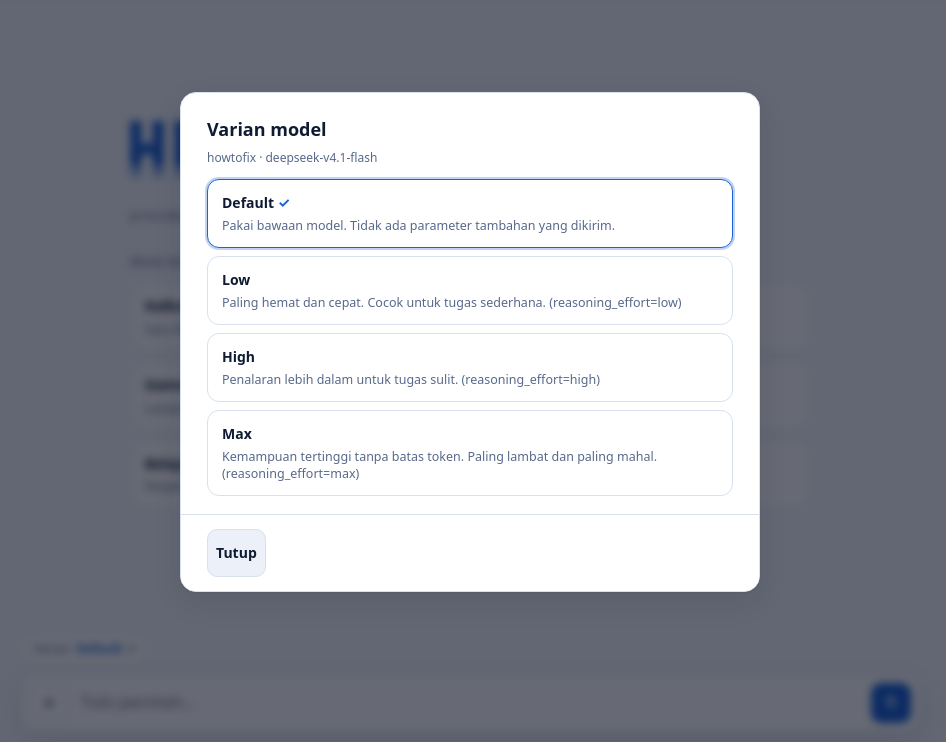
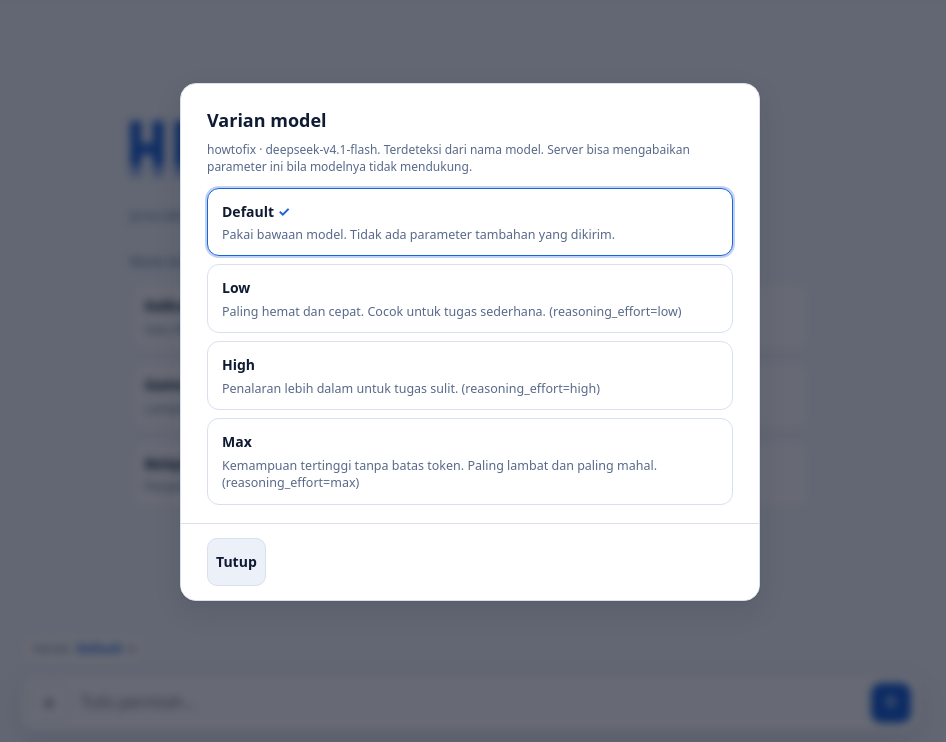
Before and after one commit to bnsbluss/bnsbluss.github.io, a plain HTML site: page hrai/index.html in a window 1280 px wide. Both pictures are taken after a click on the button "Varian model: Default". Shown: the part 58-800 px from the top of the page, without its empty margins (170-1116 px from the left). Drawn offline with Linux system fonts and the light colour scheme.

Commit message:
Add files via upload

```diff
--- a/hrai/index.html
+++ b/hrai/index.html
@@ -460,6 +460,8 @@ body{font-size:var(--fs,15px)}
 .vo:hover{border-color:var(--dim)}
 .vo.on{border-color:var(--acc);box-shadow:0 0 0 2px color-mix(in srgb,var(--acc) 28%,transparent)}
 .vo.on b::after{content:" ✓";color:var(--acc)}
+.vpill.off{opacity:.75;border-style:dashed}
+.vpill.off i{font-size:12px}
 </style></head>
 <body>
 
@@ -746,12 +748,15 @@ let SG=null,TC=0,FR="";
 const TRUNC=/^(length|max_tokens|MAX_TOKENS|max_output_tokens)$/;
 const NUDGE={budget:"[sistem] Kamu berpikir terlalu lama tanpa menghasilkan hasil, jadi prosesnya dihentikan. Jangan berpikir panjang lagi: langsung ambil keputusan dan kerjakan (tulis file / panggil tool) memakai rencana di catatan pemikiranmu. Untuk file besar, tulis bertahap.",length:"[sistem] Jawabanmu terpotong karena batas token output, jadi tool call terakhir tidak dijalankan. Jangan ulangi pemikiran panjang: langsung lanjutkan tugas. Untuk file besar, tulis bertahap (kerangka dulu, lalu tambahkan per bagian dengan edit) agar tiap langkah pendek.",empty:"[sistem] Responsmu berhenti sebelum menghasilkan jawaban atau tool call. Langsung lanjutkan tugas memakai rencana di catatan pemikiranmu; jangan ulangi pemikiran panjang. Untuk file besar, tulis bertahap."};
 const MT=()=>C.maxTok||32000,BG=()=>C.budget??8000;
-/* ---- varian model: default · low · mid · high · xhigh · max (menyesuaikan model/provider) ---- */
+/* ---- varian model: default · low · mid · high · xhigh · max (terdeteksi otomatis per model) ---- */
 const VLAB={default:"Default",low:"Low",mid:"Mid",high:"High",xhigh:"XHigh",max:"Max"};
 const VDES={default:"Pakai bawaan model. Tidak ada parameter tambahan yang dikirim.",low:"Paling hemat dan cepat. Cocok untuk tugas sederhana.",mid:"Seimbang antara kecepatan, biaya, dan kualitas.",high:"Penalaran lebih dalam untuk tugas sulit.",xhigh:"Lebih dalam dari High, untuk coding agentik yang panjang.",max:"Kemampuan tertinggi tanpa batas token. Paling lambat dan paling mahal."};
-const VORD=["low","mid","high","xhigh","max"],VNONE={fmt:"",levels:[],map:{}},EFF={low:"low",mid:"medium",high:"high",xhigh:"xhigh",max:"max"};
-let VBAD={},LRC="";
-const vbk=p=>p.id+"|"+p.model;
+const VSRC={server:"Terdeteksi dari daftar model milik server",nama:"Terdeteksi dari nama model",manual:"Dipaksa manual"};
+const VORD=["low","mid","high","xhigh","max"],VNONE={fmt:"",levels:[],map:{},src:""},EFF={low:"low",mid:"medium",high:"high",xhigh:"xhigh",max:"max"};
+let VBAD={},LRC="",VCAP={},VPT={};
+try{VCAP=JSON.parse(LS.getItem("hrai.vcap")||"{}")||{};VPT=JSON.parse(LS.getItem("hrai.vcapT")||"{}")||{}}catch{VCAP={};VPT={}}
+const vcapSave=()=>{try{LS.setItem("hrai.vcap",JSON.stringify(VCAP));LS.setItem("hrai.vcapT",JSON.stringify(VPT))}catch{}};
+const vbk=p=>p.id+"|"+p.model,vbl=(p,k)=>vbk(p)+"|"+k;
 const hostOf=u=>((String(u||"").match(/^https?:\/\/([^\/?#]+)/i)||[])[1]||"").toLowerCase();
 const mctOf=p=>hostOf(p.url)==="api.openai.com"&&/^(o\d|gpt-5)/i.test(String(p.model||"").split("/").pop());
 const lastRealUser=()=>{for(let i=H.length-1;i>=0;i--)if(H[i].role==="user"&&!H[i].sys&&!H[i].sum)return i;return-1};
@@ -760,16 +765,36 @@ function claudeLv(id){if(/mythos-preview/.test(id))return["low","mid","high","ma
  if(f==="opus"&&a===4)return b>=7?["low","mid","high","xhigh","max"]:b===6?["low","mid","high","max"]:b===5?["low","mid","high"]:null;
  if(f==="sonnet"&&a===4&&b===6)return["low","mid","high","max"];
  return null}
-function varSpec(p){const id=String(p.model||"").toLowerCase(),bare=id.split("/").pop(),host=hostOf(p.url),fm=p.vfmt||"auto",S=(fmt,levels,map,x)=>Object.assign({fmt,levels,map},x||{});
- if(fm==="off"||!bare)return VNONE;
- if(p.type==="anthropic"){const lv=claudeLv(bare);return lv?S("an",lv,EFF):VNONE}
- if(p.type==="gemini"){if(/image|tts|embed|live|audio|veo|imagen|robotics/.test(bare))return VNONE;const g=/gemini-(\d+)(?:\.(\d+))?/.exec(bare);if(!g)return VNONE;if(+g[1]>=3)return S("g3",["low","mid","high"],{low:"low",mid:"medium",high:"high"});if(+g[1]===2&&g[2]==="5")return S("g25",["low","mid","high","max"],{low:1024,mid:8192,high:16384,max:/pro/.test(bare)?32768:24576});return VNONE}
- if(fm==="effort")return S("ef",VORD,EFF);
- if(fm==="reasoning")return S("or",VORD,EFF);
- if(host==="openrouter.ai"){const cap=(C.vcap||{})[vbk(p)];if(cap===0)return VNONE;let lv=VORD;if(Array.isArray(cap)){lv=VORD.filter(k=>cap.includes(EFF[k]));if(!lv.length)return VNONE}else if(!/claude|gpt-5|gpt-oss|(^|[^a-z])o\d|gemini-(2\.5|[3-9])|deepseek|grok|qwen3|glm|kimi|minimax|nemotron|thinking|reason|r1/.test(bare))return VNONE;return S("or",lv,EFF)}
- if(host==="api.openai.com"){if(!/^(o\d|gpt-5)/.test(bare)||/-pro|chat-latest/.test(bare))return VNONE;const g=/^gpt-5\.(\d+)/.exec(bare),x=g&&+g[1]>=4;return S("ef",x?["low","mid","high","max"]:["low","mid","high"],{low:"low",mid:"medium",high:"high",max:"xhigh"})}
- if(/deepseek-(v4|reasoner|r1|v3\.[2-9])/.test(bare))return S("ef",["low","high","max"],{low:"low",high:"high",max:"max"},{ds:/(^|\.)deepseek\.com$/.test(host)});
- if(/gpt-oss/.test(bare))return S("ef",["low","mid","high"],{low:"low",mid:"medium",high:"high"});
+/* kemampuan reasoning dari objek model milik server: array tingkat | 1 (mampu, tingkat tak diketahui) | 0 (tidak mampu) | undefined (tak ada info) */
+function parseCap(x,trust){if(!x||typeof x!=="object")return;
+ const lv=v=>Array.isArray(v)?v.map(e=>String(e&&typeof e==="object"?(e.effort||e.level||e.id||e.value||e.name):e).toLowerCase()).filter(e=>/^(low|medium|high|xhigh|max)$/.test(e)):null;
+ for(const v of[x.reasoning&&x.reasoning.supported_efforts,x.supported_reasoning_efforts,x.supported_reasoning_levels,x.reasoning_efforts,x.reasoning_levels,x.capabilities&&x.capabilities.reasoning_efforts]){const a=lv(v);if(a&&a.length)return a}
+ const sg=x.supported_parameters;if(Array.isArray(sg)){if(sg.some(e=>/^(reasoning|reasoning_effort|include_reasoning)$/.test(e)))return 1;if(trust)return 0}
+ const cp=x.capabilities;if(cp&&typeof cp==="object"&&("reasoning" in cp||"thinking" in cp))return(cp.reasoning||cp.thinking)?1:0;
+ if(x.supports_reasoning===true||x.reasoning===true)return 1;
+ if(x.supports_reasoning===false)return 0}
+function capMap(a){const has=e=>a.includes(e),lv=[],map={low:"low",mid:"medium",high:"high"};if(has("low"))lv.push("low");if(has("medium"))lv.push("mid");if(has("high"))lv.push("high");
+ if(has("xhigh")&&has("max")){lv.push("xhigh","max");map.xhigh="xhigh";map.max="max"}else if(has("xhigh")){lv.push("max");map.max="xhigh"}else if(has("max")){lv.push("max");map.max="max"}
+ return lv.length?{levels:lv,map}:null}
+/* pengenalan dari nama model, berlaku di gateway mana pun */
+function nameLv(bare){const cl=claudeLv(bare);if(cl)return{levels:cl,map:EFF};
+ if(/gpt-oss/.test(bare))return{levels:["low","mid","high"],map:EFF};
+ if(/deepseek-(v4|reasoner|r1|v3\.[2-9])/.test(bare))return{levels:["low","high","max"],map:{low:"low",high:"high",max:"max"}};
+ if(/^(gpt-5|o[1-9](-|$|:))|codex/.test(bare)&&!/chat-latest|gpt-5-chat|image|audio|realtime|tts|transcribe|search|embed|-pro/.test(bare)){const x=/gpt-5\.(?:[4-9]|\d\d)|codex-max/.test(bare);return{levels:x?["low","mid","high","max"]:["low","mid","high"],map:{low:"low",mid:"medium",high:"high",max:"xhigh"}}}
+ if(/gemini-(2\.5|[3-9])/.test(bare)&&!/image|tts|embed|live|audio|veo|imagen|robotics/.test(bare))return{levels:["low","mid","high"],map:EFF};
+ return null}
+function varSpec(p){const id=String(p.model||"").toLowerCase(),bare=id.split("/").pop(),host=hostOf(p.url),fm=(C.vforce||{})[vbk(p)]||p.vfmt||"auto",S=(fmt,levels,map,src,x)=>Object.assign({fmt,levels,map,src},x||{}),ds=/(^|\.)deepseek\.com$/.test(host)&&/deepseek-(v4|reasoner|r1|v3\.[2-9])/.test(bare);
+ if(p.vfmt==="off"||!bare)return VNONE;
+ if(p.type==="anthropic"){const lv=claudeLv(bare);return lv?S("an",lv,EFF,"nama"):VNONE}
+ if(p.type==="gemini"){if(/image|tts|embed|live|audio|veo|imagen|robotics/.test(bare))return VNONE;const g=/gemini-(\d+)(?:\.(\d+))?/.exec(bare);if(!g)return VNONE;if(+g[1]>=3)return S("g3",["low","mid","high"],{low:"low",mid:"medium",high:"high"},"nama");if(+g[1]===2&&g[2]==="5")return S("g25",["low","mid","high","max"],{low:1024,mid:8192,high:16384,max:/pro/.test(bare)?32768:24576},"nama");return VNONE}
+ if(fm==="effort")return S("ef",VORD,EFF,"manual",{ds});
+ if(fm==="reasoning")return S("or",VORD,EFF,"manual");
+ const or=host==="openrouter.ai",cap=VCAP[vbk(p)],nm=nameLv(bare);
+ if(cap===0)return VNONE;
+ if(Array.isArray(cap)){const m=capMap(cap);if(m)return S(or?"or":"ef",m.levels,m.map,"server",{ds})}
+ if(or){if(cap===1||/claude|gpt-5|gpt-oss|(^|[^a-z])o\d|gemini-(2\.5|[3-9])|deepseek|grok|qwen3|glm|kimi|minimax|nemotron|thinking|reason|r1/.test(bare))return S("or",VORD,EFF,cap===1?"server":"nama");return VNONE}
+ if(nm)return S("ef",nm.levels,nm.map,"nama",{ds});
+ if(cap===1)return S("ef",["low","mid","high"],EFF,"server",{ds});
  return VNONE}
 function varCur(p){const sp=varSpec(p),k=(C.vr||{})[vbk(p)]||"default";return sp.levels.includes(k)?k:"default"}
 function varApply(p,sp,k){const v=sp.map[k];if(!sp.fmt||k==="default"||v==null)return null;
@@ -780,18 +805,30 @@ function varApply(p,sp,k){const v=sp.map[k];if(!sp.fmt||k==="default"||v==null)r
  if(sp.fmt==="g25")return{thinkingConfig:{thinkingBudget:v}};
  return null}
 const varShow=(sp,x)=>({an:"effort=",or:"reasoning.effort=",ef:"reasoning_effort=",g3:"thinkingLevel=",g25:"thinkingBudget="}[sp.fmt]||"")+sp.map[x];
-async function vTry(p,run){const sp=varSpec(p),k=varCur(p),on=!!sp.fmt&&k!=="default"&&!VBAD[vbk(p)];
+async function vTry(p,run){const sp=varSpec(p),k=varCur(p),bk=vbl(p,k),on=!!sp.fmt&&k!=="default"&&!VBAD[bk];
  try{return await run(on?varApply(p,sp,k):null)}
  catch(e){const m=String(e&&e.message||"");if(!on||!/^HTTP (400|422)/.test(m)||!/reasoning|effort|thinking|budget|output_config|unsupported (parameter|value)|unknown (parameter|field)|unrecognized|not permitted|not supported/i.test(m))throw e;
-  VBAD[vbk(p)]=1;note("Varian "+VLAB[k]+" ditolak oleh "+p.id+" / "+p.model+" ("+m.slice(0,100)+"). Dilanjutkan tanpa varian.");varUI();return await run(null)}}
-function varUI(){const b=document.getElementById("vp");if(!b)return;const p=prov(C.provider),sp=varSpec(p);if(!sp.levels.length){b.style.display="none";return}const k=varCur(p);b.style.display="";b.innerHTML="<span>Varian</span><b>"+esc(VLAB[k])+"</b>"+(VBAD[vbk(p)]?"<i>ditolak</i>":"<i>▾</i>");b.title="Varian model: "+VLAB[k]}
-function varSet(p,x){C.vr=C.vr||{};if(x==="default")delete C.vr[vbk(p)];else C.vr[vbk(p)]=x;delete VBAD[vbk(p)];saveC();modeUI()}
-function varSheet(){const p=prov(C.provider),sp=varSpec(p),k=varCur(p),l=$("#dvl");l.textContent="";$("#dvi").textContent=p.id+" · "+p.model+(sp.levels.length?"":" — model ini tidak punya varian.");
- ["default",...sp.levels].forEach(x=>{const b=document.createElement("button");b.type="button";b.className="vo"+(x===k?" on":"");b.setAttribute("role","radio");b.setAttribute("aria-checked",x===k?"true":"false");b.innerHTML="<b>"+esc(VLAB[x])+"</b><span>"+esc(VDES[x])+(x!=="default"&&sp.map[x]!=null?" ("+esc(varShow(sp,x))+")":"")+"</span>";b.onclick=()=>{varSet(p,x);$("#dv").close()};l.append(b)});$("#dv").showModal()}
-function varSettings(){const p=Object.assign({},prov(sp.value),{model:$("#sm").value.trim(),url:$("#su").value.trim(),vfmt:$("#vf").value}),s=varSpec(p),sel=$("#svr"),cur=(C.vr||{})[vbk(p)]||"default";sel.textContent="";["default",...s.levels].forEach(x=>sel.add(new Option(VLAB[x]+(x!=="default"&&s.map[x]!=null?" — "+varShow(s,x):""),x)));sel.value=s.levels.includes(cur)?cur:"default";sel.disabled=!s.levels.length;$("#svh").textContent=s.levels.length?"Pilihan berbeda tiap model dan disimpan per model. Bisa juga lewat /variant.":"Model ini tidak punya varian atau belum terdeteksi. Untuk gateway kustom, pilih Format varian di bawah."}
-function varSave(){const p=prov(sp.value),x=$("#svr").value;C.vr=C.vr||{};if(!x||x==="default")delete C.vr[vbk(p)];else C.vr[vbk(p)]=x;delete VBAD[vbk(p)]}
+  VBAD[bk]=1;note("Varian "+VLAB[k]+" ditolak oleh "+p.id+" / "+p.model+" ("+m.slice(0,100)+"). Dilanjutkan tanpa varian. Coba level lain atau /variant default.");varUI();return await run(null)}}
+/* deteksi otomatis: ambil /models di latar belakang (maks. sekali per 12 jam per provider) dan simpan kemampuan reasoning */
+const PROBE={};
+function applyCaps(p,a){const or=hostOf(p.url)==="openrouter.ai";let ch=0;a.forEach(x=>{if(!x||typeof x!=="object"||!x.id)return;const key=p.id+"|"+x.id,c=parseCap(x,or);if(c===undefined){if(key in VCAP){delete VCAP[key];ch++}return}if(JSON.stringify(VCAP[key])!==JSON.stringify(c)){VCAP[key]=c;ch++}});VPT[p.id+"|"+p.url]=Date.now();vcapSave();return ch}
+async function probeCaps(p){if(!p||p.type!=="openai"||!p.url||p.vfmt==="off"||(!p.key&&!keyless(p)))return;const k=p.id+"|"+p.url,now=Date.now();if(PROBE[k]&&now-PROBE[k]<3e5)return;if(VPT[k]&&now-VPT[k]<432e5)return;PROBE[k]=now;
+ try{const r=await pf(p,p.url.replace(/\/$/,"")+"/models",{headers:p.key?{Authorization:"Bearer "+p.key}:{}});if(!r.ok)return;const j=await r.json(),a=Array.isArray(j)?j:j.data||j.models;if(!Array.isArray(a))return;applyCaps(p,a);modeUI();const d=document.getElementById("ds");if(d&&d.open)varSettings()}catch{}}
+function varUI(){const b=document.getElementById("vp");if(!b)return;const p=prov(C.provider);probeCaps(p);const sp=varSpec(p);
+ if(!sp.levels.length){if(p.type==="openai"&&p.vfmt!=="off"&&p.model&&VCAP[vbk(p)]!==0){b.style.display="";b.className="vpill off";b.innerHTML="<span>Varian</span><i>—</i>";b.title="Varian belum terdeteksi untuk model ini"}else b.style.display="none";return}
+ const k=varCur(p);b.style.display="";b.className="vpill";b.innerHTML="<span>Varian</span><b>"+esc(VLAB[k])+"</b>"+(VBAD[vbl(p,k)]?"<i>ditolak</i>":"<i>▾</i>");b.title="Varian model: "+VLAB[k]}
+function varSet(p,x){C.vr=C.vr||{};if(x==="default")delete C.vr[vbk(p)];else C.vr[vbk(p)]=x;delete VBAD[vbl(p,x)];saveC();modeUI()}
+function varForce(p,on){C.vforce=C.vforce||{};if(on)C.vforce[vbk(p)]="effort";else{delete C.vforce[vbk(p)];if(C.vr)delete C.vr[vbk(p)]}saveC();modeUI()}
+function varSheet(){const p=prov(C.provider),sp=varSpec(p),k=varCur(p),l=$("#dvl"),forced=!!(C.vforce||{})[vbk(p)],mk=(t,d,on,fn)=>{const b=document.createElement("button");b.type="button";b.className="vo"+(on?" on":"");b.setAttribute("role","radio");b.setAttribute("aria-checked",on?"true":"false");b.innerHTML="<b>"+esc(t)+"</b><span>"+esc(d)+"</span>";b.onclick=fn;l.append(b)};
+ l.textContent="";$("#dvi").textContent=p.id+" · "+p.model+(sp.levels.length?". "+(VSRC[sp.src]||"")+". Server bisa mengabaikan parameter ini bila modelnya tidak mendukung.":". Varian belum terdeteksi untuk model ini.");
+ if(sp.levels.length){["default",...sp.levels].forEach(x=>mk(VLAB[x],VDES[x]+(x!=="default"&&sp.map[x]!=null?" ("+varShow(sp,x)+")":"")+(VBAD[vbl(p,x)]?" Ditolak server pada sesi ini; pilih lagi untuk mencoba ulang.":""),x===k,()=>{varSet(p,x);$("#dv").close()}));
+  if(forced)mk("Batalkan paksa","Kembali ke deteksi otomatis untuk model ini.",false,()=>{varForce(p,false);varSheet()})}
+ else if(p.type==="openai"&&p.vfmt!=="off")mk("Coba paksa varian","Kirim reasoning_effort ke model ini meski belum terdeteksi. Jika server menolak, HRAI kembali ke default dan memberi tahu.",false,()=>{varForce(p,true);varSheet()});
+ const d=$("#dv");if(!d.open)d.showModal()}
+function varSettings(){const p=Object.assign({},prov(sp.value),{model:$("#sm").value.trim(),url:$("#su").value.trim(),vfmt:$("#vf").value}),s=varSpec(p),sel=$("#svr"),cur=(C.vr||{})[vbk(p)]||"default";sel.textContent="";["default",...s.levels].forEach(x=>sel.add(new Option(VLAB[x]+(x!=="default"&&s.map[x]!=null?" — "+varShow(s,x):""),x)));sel.value=s.levels.includes(cur)?cur:"default";sel.disabled=!s.levels.length;$("#svh").textContent=s.levels.length?(VSRC[s.src]||"")+". Pilihan berbeda tiap model dan disimpan per model. Bisa juga lewat /variant.":"Varian belum terdeteksi untuk model ini. Ketuk tombol Varian di layar chat lalu pilih Coba paksa, atau atur Format varian di bawah."}
+function varSave(){const p=prov(sp.value),x=$("#svr").value;C.vr=C.vr||{};if(!x||x==="default")delete C.vr[vbk(p)];else{C.vr[vbk(p)]=x;delete VBAD[vbl(p,x)]}}
 function cmdVariant(a){if(H.length===0)log.innerHTML="";const p=prov(C.provider),sp=varSpec(p),k=varCur(p);
- if(!sp.levels.length)return note("Model "+p.model+" ("+p.id+") tidak punya varian. Untuk gateway kustom, atur Format varian di Pengaturan.");
+ if(!sp.levels.length){if(!a&&p.type==="openai"&&p.vfmt!=="off"){varSheet();return}return note("Varian belum terdeteksi untuk "+p.model+" ("+p.id+"). Ketuk tombol Varian lalu pilih Coba paksa, atau atur Format varian di Pengaturan.")}
  if(!a){varSheet();return}
  const al={medium:"mid",med:"mid",normal:"default",auto:"default",x:"xhigh",extra:"xhigh",maximum:"max"},x=al[a]||a;
  if(x!=="default"&&!sp.levels.includes(x))return note("Varian \""+a+"\" tidak tersedia untuk "+p.model+". Pilih: default · "+sp.levels.join(" · "));
@@ -960,7 +997,7 @@ async function fetchModels(){const P=Object.assign({},prov(sp.value),{proxy:$("#
   else if(k)h.Authorization="Bearer "+k;
   const r=await pf(P,url,{headers:h});if(!r.ok)throw new Error("HTTP "+r.status+" "+(await r.text()).slice(0,200));
   const j=await r.json(),a=Array.isArray(j)?j:j.data||j.models;if(!Array.isArray(a))throw new Error("Format /models tidak dikenal");
-  if(hostOf(u)==="openrouter.ai"){C.vcap=C.vcap||{};a.forEach(x=>{if(!x||typeof x!=="object"||!x.id)return;const rs=x.reasoning,sg=x.supported_parameters,key=sp.value+"|"+x.id;if(rs&&Array.isArray(rs.supported_efforts))C.vcap[key]=rs.supported_efforts;else if(Array.isArray(sg)&&!sg.includes("reasoning")&&!sg.includes("include_reasoning"))C.vcap[key]=0;else delete C.vcap[key]});saveC();varSettings()}
+  if(t==="openai"){applyCaps(Object.assign({},P,{url:u}),a);varSettings()}
   ML=a.filter(x=>t!=="gemini"||!x.supportedGenerationMethods||x.supportedGenerationMethods.includes("generateContent")).map(x=>typeof x==="string"?x:t==="gemini"?String(x.name||"").replace(/^models\//,""):x.id).filter(Boolean).sort((x,y)=>x.toLowerCase()<y.toLowerCase()?-1:1);
   $("#mq").value="";showML();if(!ML.length)$("#ms").textContent="Server tidak mengembalikan model."}
  catch(e){$("#ms").textContent=e instanceof TypeError?await netWhy(P):"Gagal: "+e.message}
```
